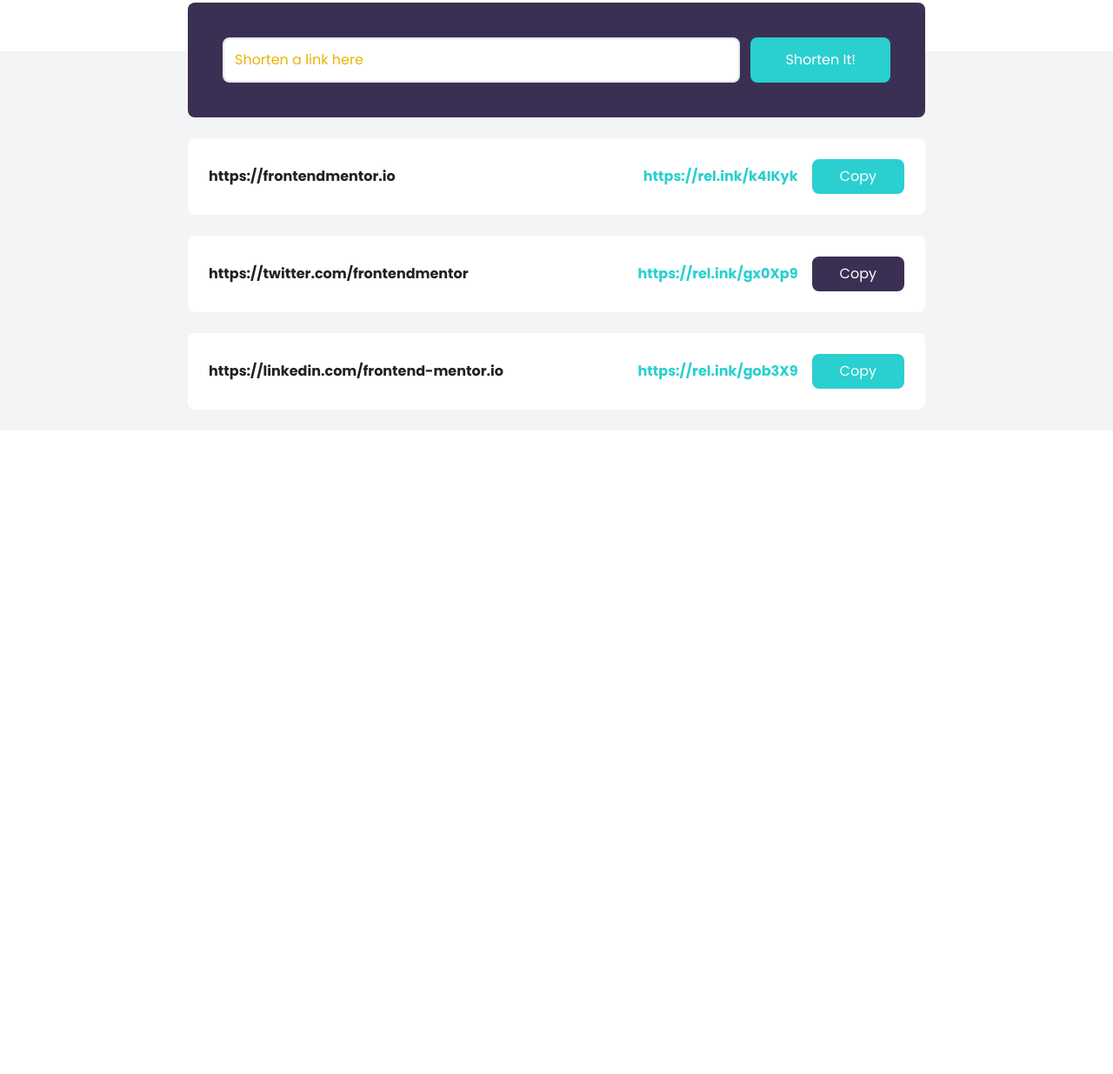
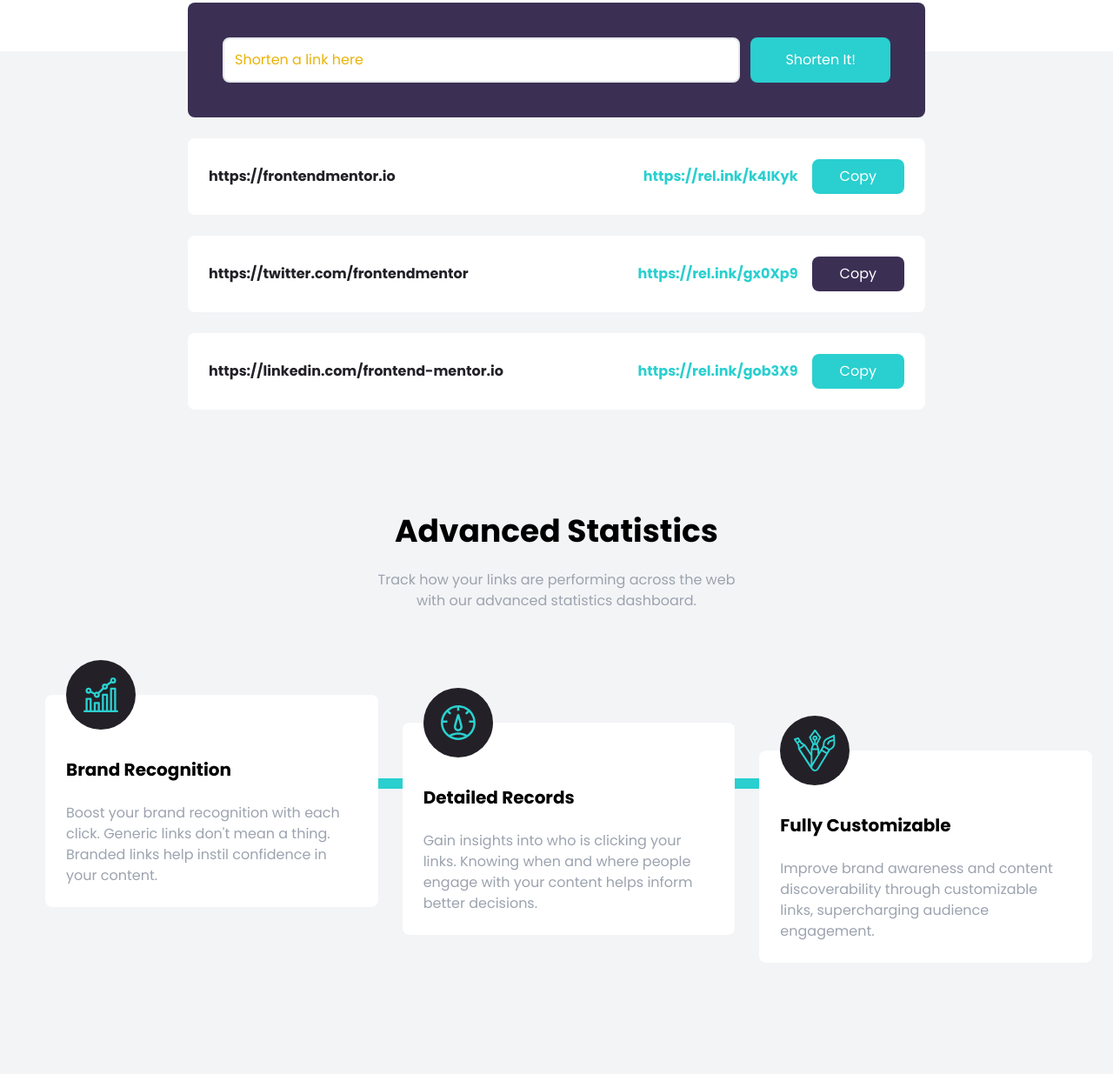
Before and after one commit to Coco8572/Shortly_Website, a website: page shortly/index.html in a window 1280 px wide. Shown: the part 685-1920 px from the top of the page at 87% size. Before the commit the page ends 1180 px from the top, so only its background shows below. Drawn offline with Linux system fonts and the light colour scheme.

Commit message:
created feature boxes with dash lines

```diff
--- a/shortly/index.html
+++ b/shortly/index.html
@@ -131,6 +131,82 @@
             </div>
         </div>
     </section>
+
+    <!---- Stats Section ---->
+    <section id="stats" class="py-24 bg-gray-100">
+        <div class="container mx-auto px-3">
+            <h2 class="text-4xl mb-6 font-bold text-center">
+                Advanced Statistics
+            </h2>
+            <p class="max-w-xs mx-auto text-center text-gray-400 md:max-w-md">
+                Track how your links are performing across the web with our advanced statistics dashboard.
+            </p>
+        </div>
+    </section>
+
+    <!---- Feature Box Section ---->
+    <section id="features" class="pb-32 bg-gray-100">
+        <div class="relative container flex flex-col items-start px-6 mx-auto md:flex-row md:space-x-7">
+            <!---- Horizontal Line ---->
+            <div class="hidden absolute top-24 w-10/12 left-16 h-3 bg-cyan md:block">
+            </div>
+            <!---- Vertical Line ---->
+            <div class="absolute w-2 left-1/2 h-full -ml-1 bg-cyan md:hidden"></div>
+
+            <!---- Box 1 ---->
+            <div class="relative flex flex-col p-6 space-y-6 bg-white rounded-lg md:w-1/3">
+                <!---- Image Positioning ---->
+                <div class="absolute -ml-10 left-1/2 -top-10 md:left-16">
+                    <!---- Image Container For Background & Center --->
+                    <div class="flex items-center justify-center w-20 h-20 p-4 rounded-full bg-veryDarkViolet">
+                        <img src="images/icon-brand-recognition.svg" alt="" />
+                    </div>
+                </div>
+                <h5 class="pt-6 text-xl font-bold text-center capitalize md:text-left">
+                    Brand Recognition
+                </h5>
+                <p class="text-center text-gray-400 md:text-left">
+                    Boost your brand recognition with each click. Generic links don't mean a thing. Branded links help
+                    instil confidence in your content.
+                </p>
+            </div>
+
+            <!---- Box 2 ---->
+            <div class="relative flex flex-col mt-24 p-6 space-y-6 bg-white rounded-lg md:mt-8 md:w-1/3">
+                <!---- Image Positioning ---->
+                <div class="absolute -ml-10 left-1/2 -top-10 md:left-16">
+                    <!---- Image Container For Background & Center --->
+                    <div class="flex items-center justify-center w-20 h-20 p-4 rounded-full bg-veryDarkViolet">
+                        <img src="images/icon-detailed-records.svg" alt="" />
+                    </div>
+                </div>
+                <h5 class="pt-6 text-xl font-bold text-center capitalize md:text-left">
+                    Detailed records
+                </h5>
+                <p class="text-center text-gray-400 md:text-left">
+                    Gain insights into who is clicking your links. Knowing when and where people engage with your
+                    content helps inform better decisions.
+                </p>
+            </div>
+            <!---- Box 3 ---->
+            <div class="relative flex flex-col mt-24 p-6 space-y-6 bg-white rounded-lg md:mt-16 md:w-1/3">
+                <!---- Image Positioning ---->
+                <div class="absolute -ml-10 left-1/2 -top-10 md:left-16">
+                    <!---- Image Container For Background & Center --->
+                    <div class="flex items-center justify-center w-20 h-20 p-4 rounded-full bg-veryDarkViolet">
+                        <img src="images/icon-fully-customizable.svg" alt="" />
+                    </div>
+                </div>
+                <h5 class="pt-6 text-xl font-bold text-center capitalize md:text-left">
+                    Fully customizable
+                </h5>
+                <p class="text-center text-gray-400 md:text-left">
+                    Improve brand awareness and content discoverability through customizable links, supercharging
+                    audience engagement.
+                </p>
+            </div>
+        </div>
+    </section>
 </body>
 
 </html>
```
Also changed, not shown: shortly/css/style.css.
